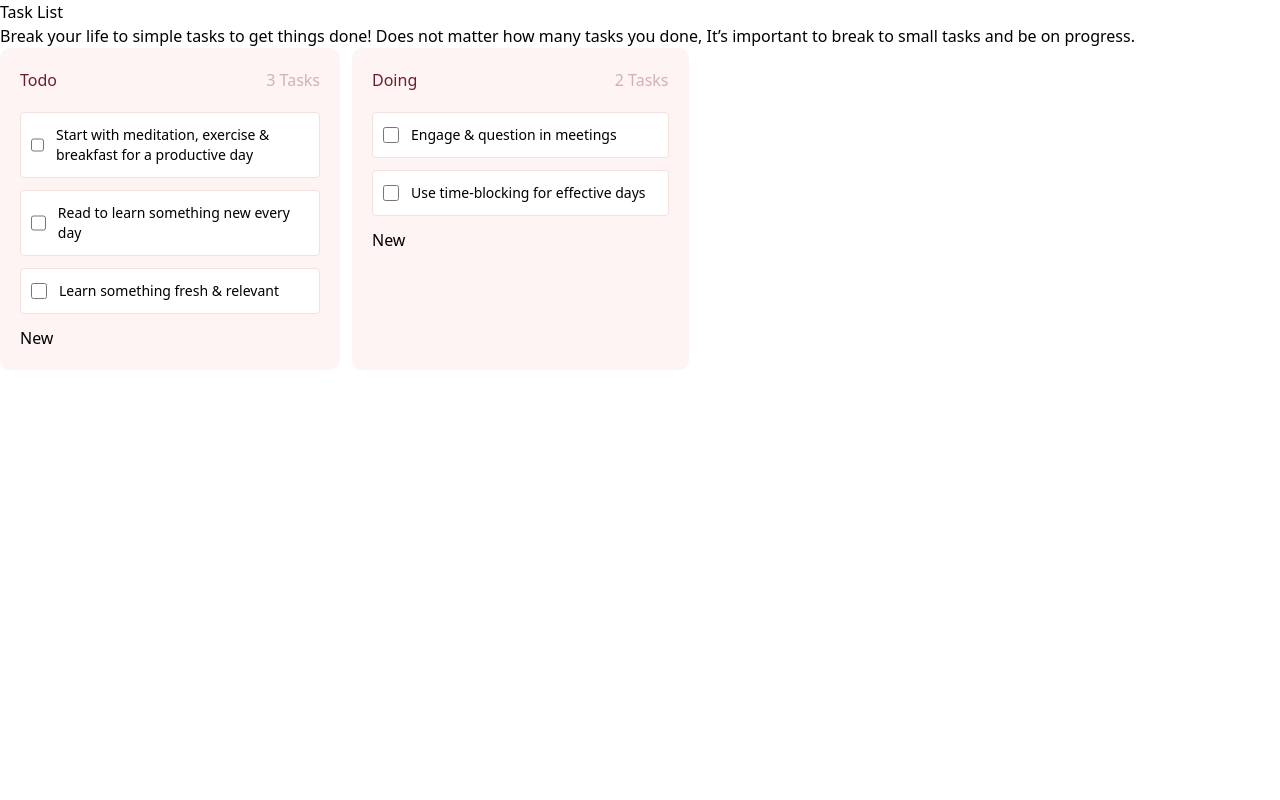
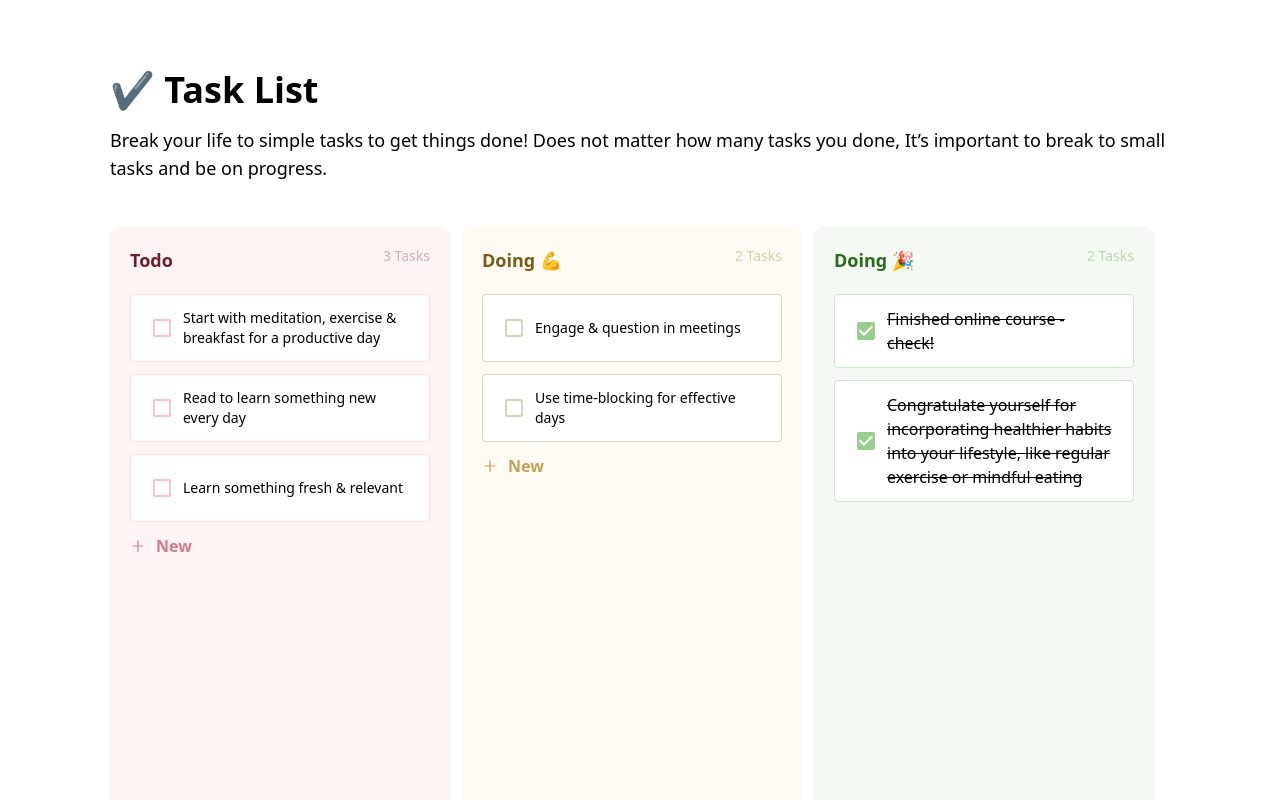
Before and after one commit to rezaking1380/Todo-list, a React (Vite) app: page / in a window 1280 px wide. Shown: the top 800 px of the page. Built offline with nearby package versions, Linux system fonts and the light colour scheme.

Commit message:
add functionality CRUD

```diff
--- a/src/App.jsx
+++ b/src/App.jsx
@@ -2,6 +2,8 @@
 import { useSelector } from 'react-redux'
 import Todo from './components/todo'
 import Doing from './components/Doing'
+import Done from './components/Done'
+import AddTask from "./components/AddTask.jsx";
 
 
 function App() {
@@ -9,17 +11,18 @@ function App() {
 
   return (
     <>
-      <div>
-        <div>Task List</div>
-        <div>
-          <span>
+      <div className='max-w-[1060px] m-auto my-[70px] h-full'>
+        <div className='text-4xl font-bold mb-4'>✔️ Task List</div>
+        <div className='mb-11'>
+          <span className='text-lg font-medium'>
           Break your life to simple tasks to get things done!
 Does not matter how many tasks you done, It’s important to break to small tasks and be on progress.
           </span>
         </div>
-        <div className='flex'>
+        <div className='flex min-h-[700px]'>
           <Todo tasks={tasks} />
           <Doing tasks={tasks} />
+          <Done tasks={tasks} />
         </div>
       </div>
     </>
--- a/src/components/AddTask.jsx
+++ b/src/components/AddTask.jsx
@@ -1,8 +1,10 @@
 import React, { useState } from 'react';
 import { useDispatch } from 'react-redux';
-import { addTodo } from '../actions/todoActions';
 
-const TodoForm = () => {
+import uuid from 'react-uuid';
+import {addTask} from "../redux/Actions.js";
+import task from "./Task.jsx";
+const AddTask = ({isopen,category}) => {
     const [todoText, setTodoText] = useState('');
     const dispatch = useDispatch();
 
@@ -12,27 +14,44 @@ const TodoForm = () => {
         if (todoText.trim() === '') {
             return;
         }
+        if (todoText.split('.')) {
+            const texts = todoText.split('.')
+            texts.map((text) =>{
+                const newTodo = {
+                    id: uuid(),
+                    text: text,
+                    compleate: false,
+                    category: category
+                };
+                dispatch(addTask(newTodo));
+            })
+        } else {
+            const newTodo = {
+                id: uuid(),
+                text: todoText,
+                compleate: false,
+                category: category
+            };
+            dispatch(addTask(newTodo));
+        }
 
-        const newTodo = {
-            id: new Date().getTime(),
-            text: todoText,
-        };
 
-        dispatch(addTodo(newTodo));
         setTodoText('');
+        isopen(false)
     };
 
     return (
         <form onSubmit={handleSubmit}>
             <input
+                className='px-[10px] py-3 w-full'
                 type="text"
                 value={todoText}
                 onChange={(e) => setTodoText(e.target.value)}
-                placeholder="Enter a new todo"
+                placeholder="Enter a new task"
             />
-            <button type="submit">Add Todo</button>
+            <button type="submit" className='hidden'>Add Todo</button>
         </form>
     );
 };
 
-export default TodoForm;
+export default AddTask;
--- a/src/components/Doing.jsx
+++ b/src/components/Doing.jsx
@@ -1,30 +1,43 @@
-import React from 'react'
+import React, {useState} from 'react'
 import Task from './Task'
+import { AiOutlinePlus } from "react-icons/ai";
+import {useSelector} from "react-redux";
+import AddTask from "./AddTask.jsx";
 
 function Doing({tasks}) {
+    const [isNewTask, setIsNewTask] = useState(false);
     const doingTasks = tasks.filter((task) => task.category === 'doing')
 
     return (
-      <div className="flex flex-col max-w-[340px] p-5 bg-todo rounded-[10px] mr-3">
+      <div className="flex flex-col w-[340px] p-5 bg-doing rounded-[10px] mr-3">
           <div className="mb-5 flex justify-between">
-              <span className="text-[#6E1E29]">
-              Doing
+              <span className="text-[#795B19] text-lg font-semibold">
+              Doing 💪
               </span>
-              <span className="text-[#D4AFB4]">
+              <span className="text-[#DECCA4] text-sm font-medium">
                   {doingTasks.length} Tasks
               </span>
           </div>
           <div>
               {doingTasks.map((task,index) => (
-                  task.compleate == false && <Task key={index} task={task} />
+                  task.compleate == false &&
+                  <div key={index} className='group bg-[#fff] border-[#DBD2BC] flex justify-between border  rounded-[4px] px-[10px] py-3 mb-3 items-center'>
+                  <Task task={task} />
+                  </div>
               ))}
           </div>
-          <div>
-
-              <span>
-                  New
-              </span>
-          </div>
+          {
+              isNewTask ? (
+                  <AddTask isopen={setIsNewTask} category={'doing'} />
+              ) : (
+                  <div className="flex items-center text-[#C2A25B]" onClick={() => setIsNewTask(true)}>
+                      <AiOutlinePlus />
+                      <span className='ml-[10px] font-semibold'>
+                New
+            </span>
+                  </div>
+              )
+          }
       </div>
     )
 }
--- /dev/null
+++ b/src/components/Done.jsx
@@ -0,0 +1,32 @@
+import React from 'react'
+import Task from './Task'
+
+
+function Done({tasks}) {
+    const doneTasks = tasks.filter((task) => task.compleate === true)
+
+
+    return (
+      <div className="flex flex-col w-[340px] p-5 bg-done rounded-[10px] mr-3">
+          <div className="mb-5 flex justify-between">
+              <span className="text-[#286C1A] text-lg font-semibold font-inter">
+              Doing 🎉
+              </span>
+              <span className="text-[#BCD7B6] text-sm font-medium">
+                  {doneTasks.length} Tasks
+              </span>
+          </div>
+          <div>
+              {doneTasks.map((task,index) => (
+                  task.compleate === true &&
+                  <div key={index} className='group bg-[#fff] border-[#D0E7CB] flex justify-between border  rounded-[4px] px-[10px] py-3 mb-3 items-center'>
+                      <Task  task={task} />
+                  </div>
+              ))}
+          </div>
+
+      </div>
+    )
+}
+
+export default Done
--- a/src/components/Task.jsx
+++ b/src/components/Task.jsx
@@ -1,24 +1,83 @@
-import { useDraggable } from '@dnd-kit/core';
-import { useEffect, useState } from 'react'
+import React, { useEffect, useState } from 'react'
 import { AiOutlineClose } from "react-icons/ai";
+import {useDispatch, useSelector} from "react-redux";
+import todo from "./Todo.jsx";
+import {editTask, isCompleteTask, removeTask, TODO_DELETE} from "../redux/Actions.js";
+import {Checkbox} from "@mui/material";
 
 function Task({task}) {
   const [compleate, setCmpleate] = useState(task.compleate)
-  const handleInputChange = () => setCmpleate(!compleate)
-  const {attributes, listeners , setNodeRef } = useDraggable({
-    id: 'unique-id',
-  });
+    const [editing, setEditing] = useState(task.text);
+    const [isEdited, setIsEdited] = useState(false);
+    const dispatch = useDispatch()
+    useEffect(() => {
+        setCmpleate(task.compleate)
+    }, [compleate]);
+const deleteTask = () =>{
+    // console.log(task.id)
+      dispatch(removeTask(task.id))
+      // dispatch({type:TODO_DELETE,id:task.id})
+}
+  const handleInputChange = () => {
+      dispatch(isCompleteTask(task.id))
+      setCmpleate(!compleate)
+  }
+  const handelEdit = () =>{
+    setIsEdited(true)
+
+  }
+  const handleSubmitEdit = (e) => {
+      e.preventDefault();
+      if (editing.trim() === '') {
+          return;
+      }
+      const edit = {
+          id: task.id,
+          text: editing,
+          compleate: compleate,
+          category: task.category
+      }
+      dispatch(editTask(edit))
+      setIsEdited(false)
+  }
+
   return (
-    <div ref={setNodeRef} {...listeners} {...attributes} className='group bg-[#fff] flex justify-between border border-[#F3E1DF] rounded-[4px] px-[10px] py-3 mb-3 items-center'>
+    <>
         <div className='flex items-center'>
-        <input className='border border-[#F3E1DF]  mr-3 w-4 h-4' type="checkbox" name="task" id="task" value={compleate} onChange={handleInputChange} />
-        <span className={compleate ? "line-through":'no-underline text-sm'}>{task.text}</span>
+            <Checkbox onChange={handleInputChange} checked={compleate}
+                      sx={
+                task.category === 'todo' ?
+                    {
+                        color: '#F4C5CB',
+                        '&.Mui-checked': {
+                            color: '#9BCD90',
+                        },
+                    } : {
+                        color: '#DBD2BC',
+                        '&.Mui-checked': {
+                            color: '#9BCD90',
+                        },
+                    }
+                } />
+            {
+                isEdited ? (
+                    <form onSubmit={handleSubmitEdit}>
+                        <input
+                            type="text"
+                            value={editing}
+                            onChange={(e) => setEditing(e.target.value)}
+                        />
+                        <button type="submit" className='hidden'>Edit Todo</button>
+                    </form>
+                ) : <span className={compleate ? "line-through":'no-underline text-sm'} onDoubleClick={handelEdit}>{task.text}</span>
+
+            }
         </div>
-        <div className='w-3 h-3 cursor-pointer'>
-          <AiOutlineClose color='#F4C5CB' className='hidden group-hover:flex' />
+        <div className='w-4 h-4 cursor-pointer' onClick={deleteTask}>
+            <AiOutlineClose color='#F4C5CB'  className={`hidden group-hover:flex`} />
         </div>
+    </>
 
-    </div>
   )
 }
 
--- a/src/components/Todo.jsx
+++ b/src/components/Todo.jsx
@@ -1,31 +1,43 @@
 import Task from "./Task"
 import { useState } from "react";
+import { AiOutlinePlus } from "react-icons/ai";
+
+import AddTask from "./AddTask.jsx";
 
 function Todo({tasks}) {
+    const [isNewTask, setIsNewTask] = useState(false);
     const todoTasks = tasks.filter((task) => task.category === 'todo')
 
-
   return (
-    <div className="flex flex-col max-w-[340px] p-5 bg-todo rounded-[10px] mr-3">
+    <div className="flex flex-col w-[340px] p-5 bg-todo rounded-[10px] mr-3">
         <div className="mb-5 flex justify-between">
-            <span className="text-[#6E1E29]">
+            <span className="text-[#6E1E29] text-lg font-semibold">
             Todo
             </span>
-            <span className="text-[#D4AFB4]">
+            <span className="text-[#D4AFB4] text-sm font-medium">
                 {todoTasks.length} Tasks
             </span>
         </div>
         <div>
             {todoTasks.map((task,index) => (
-                task.compleate == false && <Task key={index} task={task} />
+                task.compleate == false &&
+                <div key={index} className='group bg-[#fff] border-[#F3E1DF] flex justify-between border  rounded-[4px] px-[10px] py-3 mb-3 items-center'>
+                    <Task task={task} />
+                </div>
             ))}
         </div>
-        <div>
-
-            <span>
+        {
+            isNewTask ? (
+                <AddTask isopen={setIsNewTask} category={'todo'} />
+            ) : (
+                <div className="flex items-center text-[#D37A87]" onClick={() => setIsNewTask(true)}>
+                    <AiOutlinePlus />
+                    <span className='ml-[10px] font-semibold'>
                 New
             </span>
-        </div>
+                </div>
+            )
+        }
     </div>
   )
 }
```
